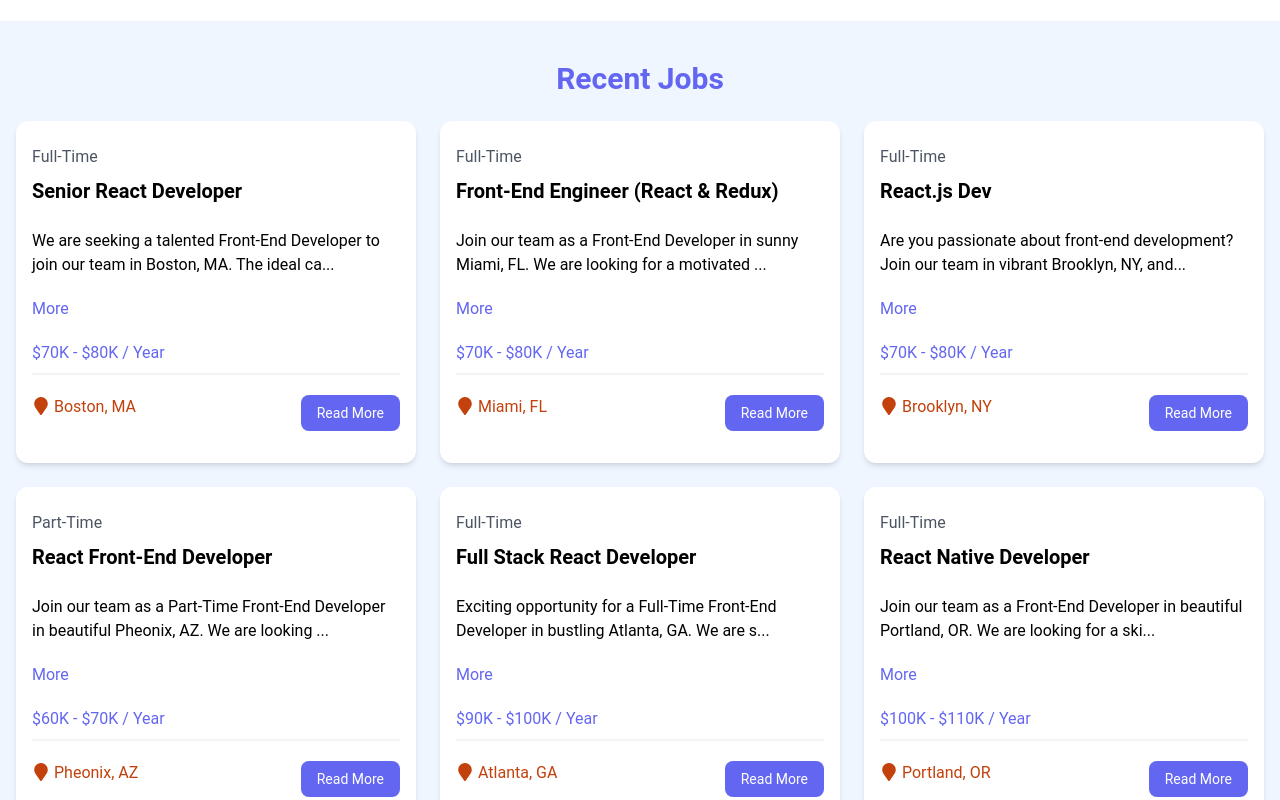
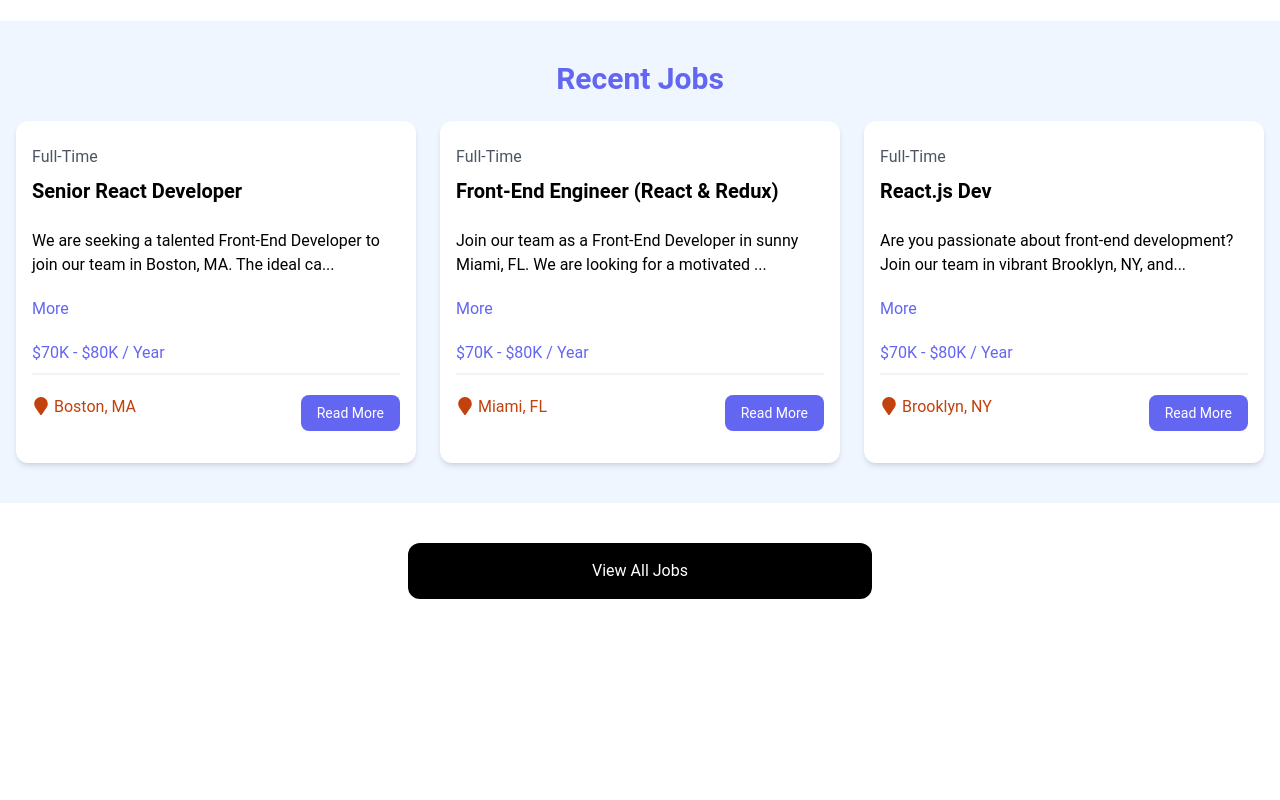
Before and after one commit to rchavan10/React-job-application-board, a React (Vite) app: page / in a window 1280 px wide. Shown: the part 540-1340 px from the top of the page. After the commit the page ends 1179 px from the top, so only its background shows below. Built offline with nearby package versions, Linux system fonts and the light colour scheme; data requests are answered from the project's data file.

Commit message:
added loading spinner

```diff
--- a/package.json
+++ b/package.json
@@ -14,7 +14,8 @@
     "react": "^18.3.1",
     "react-dom": "^18.3.1",
     "react-icons": "^5.4.0",
-    "react-router-dom": "^7.0.2"
+    "react-router-dom": "^7.0.2",
+    "react-spinners": "^0.15.0"
   },
   "devDependencies": {
     "@eslint/js": "^9.15.0",
--- a/src/components/JobListings.jsx
+++ b/src/components/JobListings.jsx
@@ -1,5 +1,5 @@
 import { React, useState, useEffect } from 'react'
-
+import Spinner from './Spinner';
 import JobListing from './jobListing'
 
 const JobListings = ( {isHome = false}) => {
@@ -7,8 +7,9 @@
     const [loading, setLoading] = useState(true);
 
     useEffect(()=> {
+      const apiUrl = isHome ? 'http://localhost:8000/jobs?_limit=3' : 'http://localhost:8000/jobs';
       const fetchJobs = async() => {
-        const res = await fetch('http://localhost:8000/jobs');
+        const res = await fetch(apiUrl);
         const data = await res.json();
         setJobs(data);
         setLoading(false);
@@ -23,11 +24,12 @@
         <h2 className="text-3xl font-bold text-indigo-500 mb-6 text-center">
           {isHome ? 'Recent Jobs' : 'Browse Jobs'}
         </h2>
-        <div className="grid grid-cols-1 md:grid-cols-3 gap-6">
+          {loading ? <Spinner loading={loading}/> :
+          <div className="grid grid-cols-1 md:grid-cols-3 gap-6">
             { jobs.map((job)=> (
                 <JobListing key={job.id} job={job} />
             ))}
-        </div>
+          </div>}
       </div>
     </section>
   )
--- /dev/null
+++ b/src/components/Spinner.jsx
@@ -0,0 +1,20 @@
+import React from 'react'
+import { ClipLoader } from 'react-spinners'
+
+// destructing the loading state
+const Spinner = ({ loading }) => {
+    const override = {
+        display: 'block',
+        margin: '100px auto'
+    }
+  return (
+    <ClipLoader
+    color='4338ca'
+    loading={loading}
+    cssOverride={override}
+    size={150}
+    />
+  )
+}
+
+export default Spinner
```
Also changed, not shown: 1 other file (tests, documents, lock files or other folders).
